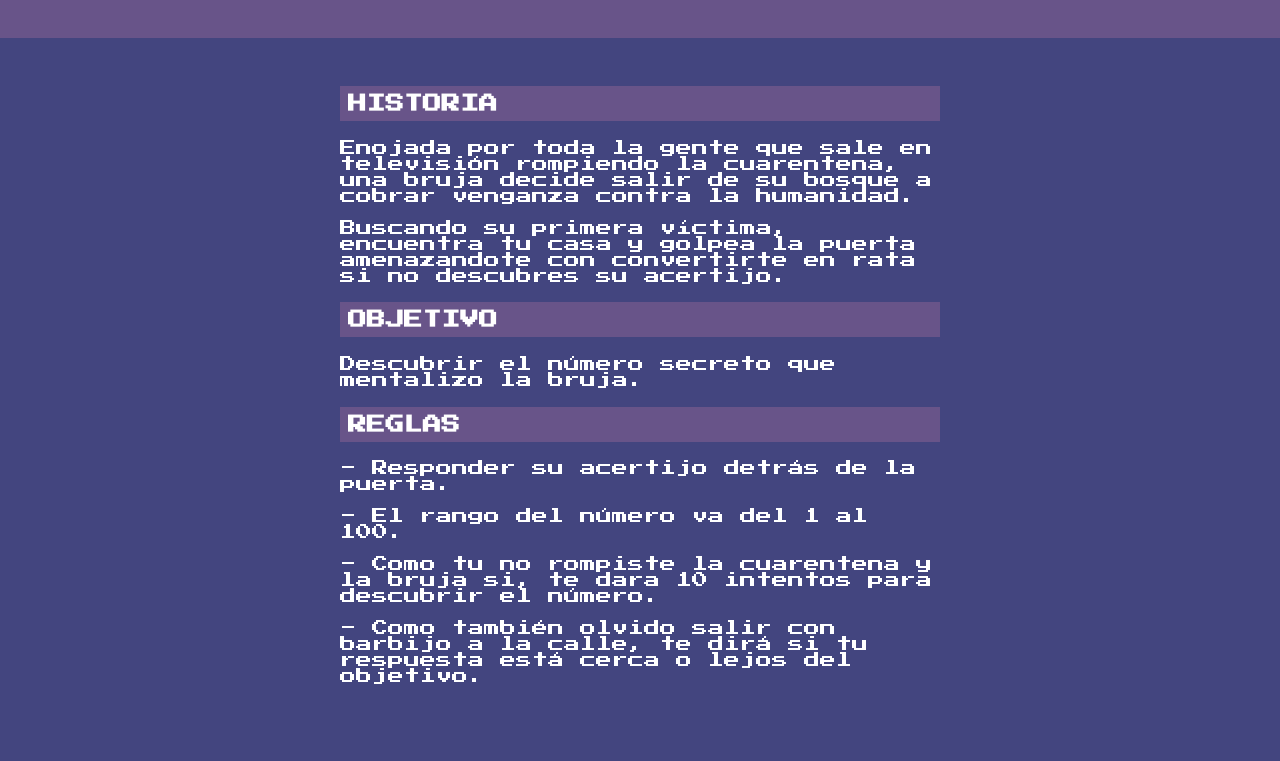
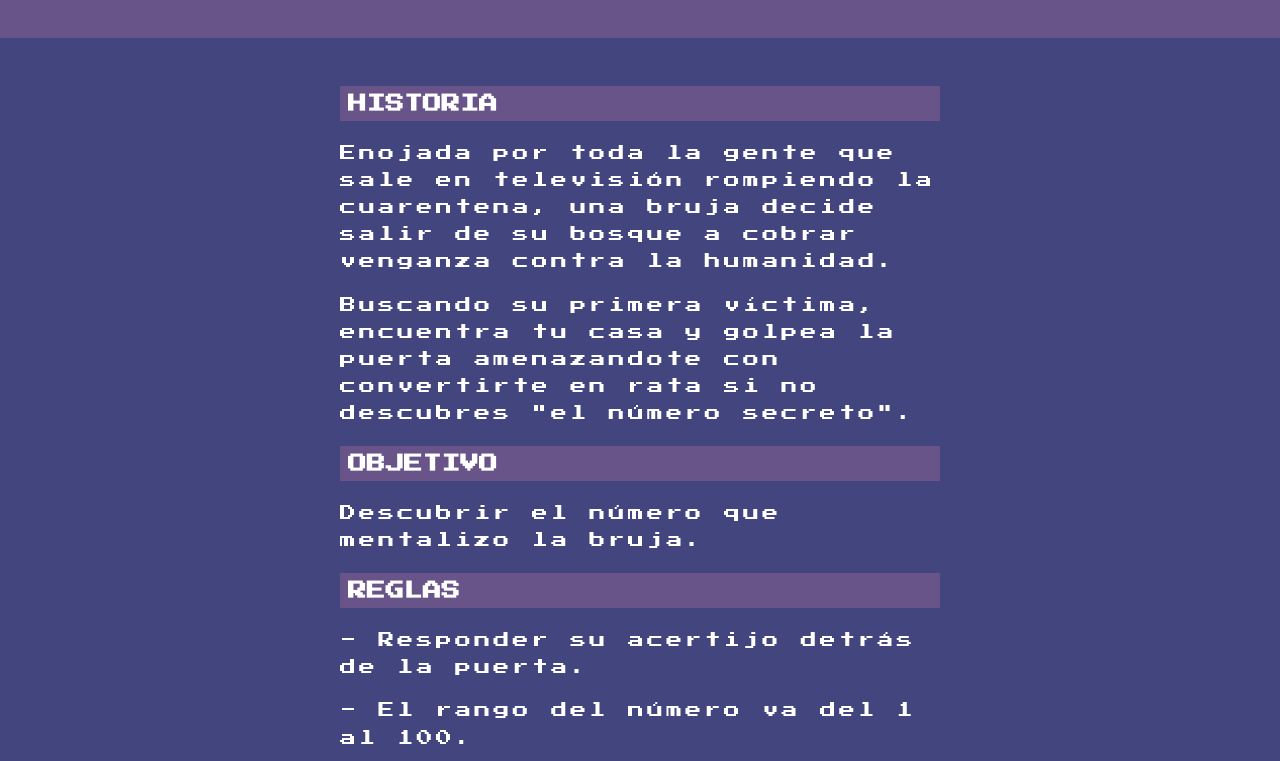
Before and after one commit to Alfacoy/the_secret_number, a website: page index.html in a window 1280 px wide. Shown: the part 101-862 px from the top of the page. Drawn offline with Linux system fonts and the light colour scheme.

Commit message:
[Fix] Gif Rata
Se mejoro el gif de la ratita y se acomodaron algunas cosas del código.

```diff
--- a/index.html
+++ b/index.html
@@ -12,7 +12,7 @@
   </head>
   <body>
     <header class="header">
-      <h1>Adivina el número</h1>
+      <h1>El número secreto</h1>
     </header>
 
     <main class="container">
@@ -26,14 +26,15 @@
           </p>
           <p>
             Buscando su primera víctima, encuentra tu casa y golpea la puerta
-            amenazandote con convertirte en rata si no descubres su acertijo.
+            amenazandote con convertirte en rata si no descubres "el número
+            secreto".
           </p>
         </div>
 
         <div>
           <h3>Objetivo</h3>
           <p>
-            Descubrir el número secreto que mentalizo la bruja.
+            Descubrir el número que mentalizo la bruja.
           </p>
         </div>
 
@@ -46,7 +47,7 @@
             - El rango del número va del 1 al 100.
           </p>
           <p>
-            - Como tu no rompiste la cuarentena y la bruja si, te dara 10
+            - Como tu no rompiste la cuarentena y la bruja si, te dará 10
             intentos para descubrir el número.
           </p>
           <p>
--- a/src/css/style.css
+++ b/src/css/style.css
@@ -32,6 +32,10 @@ h3 {
   text-transform: uppercase;
   background-color: var(--title-bg-color);
   padding: 0.5rem 0.5rem;
+}
+p {
+  line-height: 1.7rem;
+  letter-spacing: 0.2rem;
 }
 /*Clases*/
 .container {
--- a/src/js/index.js
+++ b/src/js/index.js
@@ -61,9 +61,7 @@ btn.onclick = () => {
     ? (secretNumber.innerText = theSecretNumber)
     : (secretNumber.innerText = theSecretNumber);
 
-  areYouWin
-    ? null
-    : gifResult.setAttribute("src", "../img/gif/raton-animar-2.gif");
+  areYouWin ? null : gifResult.setAttribute("src", "../img/gif/rata.gif");
 
   roundNumber == 0 || areYouWin ? Hide() : null;
 };
--- a/src/js/tools.js
+++ b/src/js/tools.js
@@ -21,7 +21,7 @@ export const UserTitle = (URL) => {
 export const SecretNumber = () => Math.floor(Math.random() * 100) + 1;
 
 //ColdHotBurn
-export function ColdHotBurn(secret, inputNumber) {
+export const ColdHotBurn = (secret, inputNumber) => {
   const secretNumber = secret;
   const myNumber = parseInt(inputNumber);
   let diferencia = secretNumber - myNumber;
@@ -50,4 +50,4 @@ export function ColdHotBurn(secret, inputNumber) {
   if (diferencia >= 26 || diferencia <= -26) {
     return "Frio!!";
   }
-}
+};
```
Also changed, not shown: src/pages/index.html (+1 -1 lines), 2 other files.
